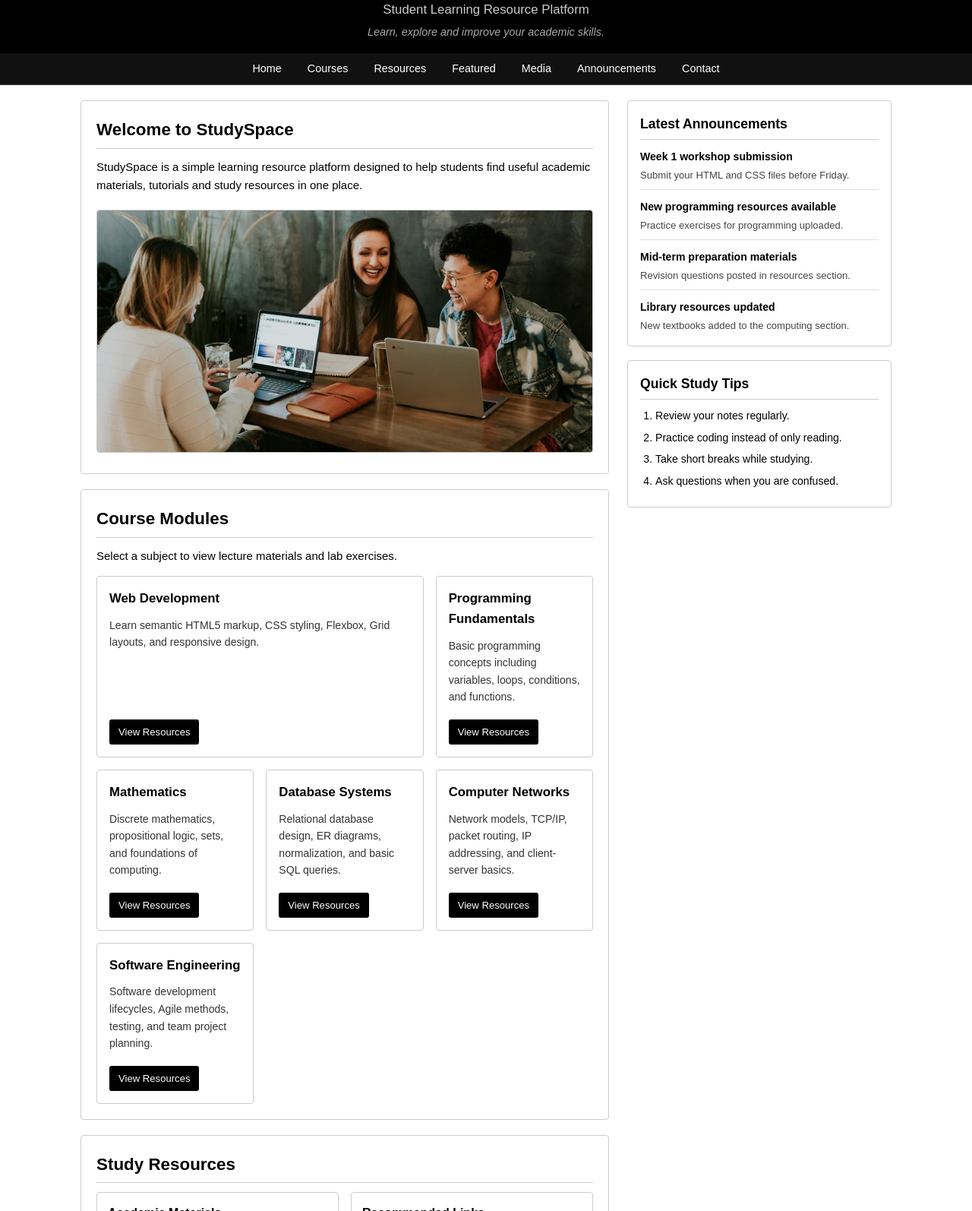
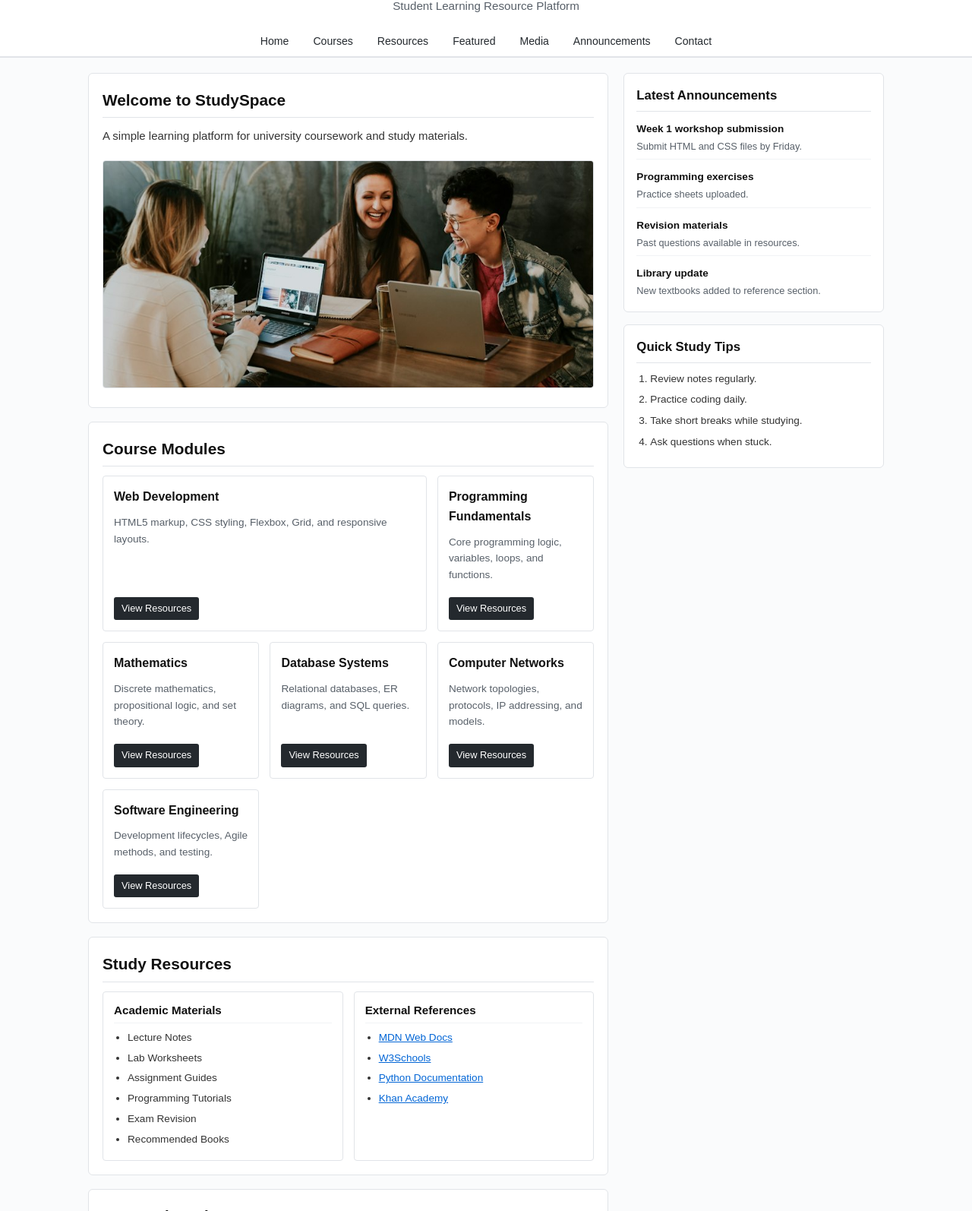
Before and after one commit to riteshregmi69-del/workshop-1, a plain HTML site: page index.html in a window 1280 px wide. Shown: the part 79-1673 px from the top of the page at 76% size. Drawn offline with Linux system fonts and the light colour scheme.

Commit message:
Simplify text and unify clean light theme across header, body and footer

```diff
--- a/index.html
+++ b/index.html
@@ -12,7 +12,6 @@
         <div class="header-content">
             <h1>StudySpace</h1>
             <p class="subtitle">Student Learning Resource Platform</p>
-            <p class="tagline">Learn, explore and improve your academic skills.</p>
         </div>
 
         <nav class="main-nav">
@@ -34,48 +33,47 @@
 
             <section id="home" class="content-box">
                 <h2>Welcome to StudySpace</h2>
-                <p>StudySpace is a simple learning resource platform designed to help students find useful academic materials, tutorials and study resources in one place.</p>
-                <img src="images/study.jpg" alt="Students sitting together at a desk studying with laptop and books" class="home-photo">
+                <p>A simple learning platform for university coursework and study materials.</p>
+                <img src="images/study.jpg" alt="Students studying together at a desk" class="home-photo">
             </section>
 
             <section id="courses" class="content-box">
                 <h2>Course Modules</h2>
-                <p>Select a subject to view lecture materials and lab exercises.</p>
 
                 <div class="courses-grid">
                     <article class="course-card card-featured">
                         <h3>Web Development</h3>
-                        <p>Learn semantic HTML5 markup, CSS styling, Flexbox, Grid layouts, and responsive design.</p>
+                        <p>HTML5 markup, CSS styling, Flexbox, Grid, and responsive layouts.</p>
                         <a href="#resources" class="card-btn">View Resources</a>
                     </article>
 
                     <article class="course-card">
                         <h3>Programming Fundamentals</h3>
-                        <p>Basic programming concepts including variables, loops, conditions, and functions.</p>
+                        <p>Core programming logic, variables, loops, and functions.</p>
                         <a href="#resources" class="card-btn">View Resources</a>
                     </article>
 
                     <article class="course-card">
                         <h3>Mathematics</h3>
-                        <p>Discrete mathematics, propositional logic, sets, and foundations of computing.</p>
+                        <p>Discrete mathematics, propositional logic, and set theory.</p>
                         <a href="#resources" class="card-btn">View Resources</a>
                     </article>
 
                     <article class="course-card">
                         <h3>Database Systems</h3>
-                        <p>Relational database design, ER diagrams, normalization, and basic SQL queries.</p>
+                        <p>Relational databases, ER diagrams, and SQL queries.</p>
                         <a href="#resources" class="card-btn">View Resources</a>
                     </article>
 
                     <article class="course-card">
                         <h3>Computer Networks</h3>
-                        <p>Network models, TCP/IP, packet routing, IP addressing, and client-server basics.</p>
+                        <p>Network topologies, protocols, IP addressing, and models.</p>
                         <a href="#resources" class="card-btn">View Resources</a>
                     </article>
 
                     <article class="course-card">
                         <h3>Software Engineering</h3>
-                        <p>Software development lifecycles, Agile methods, testing, and team project planning.</p>
+                        <p>Development lifecycles, Agile methods, and testing.</p>
                         <a href="#resources" class="card-btn">View Resources</a>
                     </article>
                 </div>
@@ -88,34 +86,33 @@
                     <div class="resource-group">
                         <h3>Academic Materials</h3>
                         <ul class="simple-list">
-                            <li><strong>Lecture Notes:</strong> Weekly presentation slides.</li>
-                            <li><strong>Practical/Lab Materials:</strong> Lab sheets and practice exercises.</li>
-                            <li><strong>Assignment Guides:</strong> Coursework briefs and marking guidelines.</li>
-                            <li><strong>Programming Tutorials:</strong> HTML, CSS, and programming examples.</li>
-                            <li><strong>Exam Preparation:</strong> Past questions and revision checklists.</li>
-                            <li><strong>Recommended Books:</strong> Library reference textbooks.</li>
+                            <li>Lecture Notes</li>
+                            <li>Lab Worksheets</li>
+                            <li>Assignment Guides</li>
+                            <li>Programming Tutorials</li>
+                            <li>Exam Revision</li>
+                            <li>Recommended Books</li>
                         </ul>
                     </div>
 
                     <div class="resource-group">
-                        <h3>Recommended Links</h3>
+                        <h3>External References</h3>
                         <ul class="simple-list">
-                            <li><a href="https://developer.mozilla.org" target="_blank" rel="noopener">MDN Web Docs</a> - Web standards documentation.</li>
-                            <li><a href="https://www.w3schools.com" target="_blank" rel="noopener">W3Schools</a> - Web tutorials and examples.</li>
-                            <li><a href="https://www.python.org/doc/" target="_blank" rel="noopener">Python Docs</a> - Official Python guides.</li>
-                            <li><a href="https://www.khanacademy.org" target="_blank" rel="noopener">Khan Academy</a> - Computing and math lessons.</li>
+                            <li><a href="https://developer.mozilla.org" target="_blank" rel="noopener">MDN Web Docs</a></li>
+                            <li><a href="https://www.w3schools.com" target="_blank" rel="noopener">W3Schools</a></li>
+                            <li><a href="https://www.python.org/doc/" target="_blank" rel="noopener">Python Documentation</a></li>
+                            <li><a href="https://www.khanacademy.org" target="_blank" rel="noopener">Khan Academy</a></li>
                         </ul>
                     </div>
                 </div>
             </section>
 
             <section id="featured" class="content-box">
-                <h2>Featured Study Session</h2>
+                <h2>Featured Study</h2>
                 <figure class="featured-block">
-                    <img src="images/library.jpg" alt="Students studying together in the college library" class="featured-photo">
+                    <img src="images/library.jpg" alt="Students studying together in the library" class="featured-photo">
                     <figcaption>Students working together during a study session.</figcaption>
                 </figure>
-                <p>Working in groups during lab sessions helps students solve programming problems and share helpful study techniques.</p>
             </section>
 
             <section id="media" class="content-box">
@@ -124,7 +121,6 @@
                 <div class="media-grid">
                     <div class="media-box">
                         <h3>Video Tutorial</h3>
-                        <p>Watch this video on web development basics:</p>
                         <video controls class="player" poster="images/library.jpg">
                             <source src="video.mp4" type="video/mp4">
                             Your browser does not support the video tag.
@@ -133,7 +129,6 @@
 
                     <div class="media-box">
                         <h3>Audio Guide</h3>
-                        <p>Listen to this short study guide clip:</p>
                         <audio controls class="player">
                             <source src="audio.mp3" type="audio/mpeg">
                             Your browser does not support the audio element.
@@ -143,10 +138,9 @@
             </section>
 
             <section id="contact" class="content-box">
-                <h2>Contact Information</h2>
-                <p><strong>Department:</strong> Computing and Information Technology</p>
+                <h2>Contact</h2>
+                <p><strong>Department:</strong> Computing and Technology</p>
                 <p><strong>Location:</strong> Computing Lab 204</p>
-                <p><strong>Hours:</strong> Monday – Friday, 9:00 AM – 4:00 PM</p>
                 <p><strong>Email:</strong> <a href="mailto:support@studyspace.edu">support@studyspace.edu</a></p>
             </section>
 
@@ -159,19 +153,19 @@
                 <ul class="announcements">
                     <li>
                         <strong>Week 1 workshop submission</strong>
-                        <p>Submit your HTML and CSS files before Friday.</p>
+                        <p>Submit HTML and CSS files by Friday.</p>
                     </li>
                     <li>
-                        <strong>New programming resources available</strong>
-                        <p>Practice exercises for programming uploaded.</p>
+                        <strong>Programming exercises</strong>
+                        <p>Practice sheets uploaded.</p>
                     </li>
                     <li>
-                        <strong>Mid-term preparation materials</strong>
-                        <p>Revision questions posted in resources section.</p>
+                        <strong>Revision materials</strong>
+                        <p>Past questions available in resources.</p>
                     </li>
                     <li>
-                        <strong>Library resources updated</strong>
-                        <p>New textbooks added to the computing section.</p>
+                        <strong>Library update</strong>
+                        <p>New textbooks added to reference section.</p>
                     </li>
                 </ul>
             </div>
@@ -179,10 +173,10 @@
             <div class="sidebar-box">
                 <h3>Quick Study Tips</h3>
                 <ol class="tips-list">
-                    <li>Review your notes regularly.</li>
-                    <li>Practice coding instead of only reading.</li>
+                    <li>Review notes regularly.</li>
+                    <li>Practice coding daily.</li>
                     <li>Take short breaks while studying.</li>
-                    <li>Ask questions when you are confused.</li>
+                    <li>Ask questions when stuck.</li>
                 </ol>
             </div>
 
--- a/style.css
+++ b/style.css
@@ -8,18 +8,18 @@ body {
     font-family: Arial, Helvetica, sans-serif;
     font-size: 15px;
     line-height: 1.6;
-    color: #000000;
-    background-color: #ffffff;
+    color: #222222;
+    background-color: #fafbfc;
 }
 
 a {
-    color: #000000;
+    color: #0366d6;
 }
 
 .site-header {
-    background-color: #000000;
-    color: #ffffff;
-    border-bottom: 1px solid #222222;
+    background-color: #ffffff;
+    color: #111111;
+    border-bottom: 1px solid #e1e4e8;
 }
 
 .header-content {
@@ -28,29 +28,23 @@ a {
     justify-content: center;
     align-items: center;
     gap: 4px;
-    padding: 24px 16px 16px 16px;
+    padding: 22px 16px 14px 16px;
     text-align: center;
 }
 
 .site-header h1 {
-    font-size: 2rem;
-    color: #ffffff;
+    font-size: 1.9rem;
+    color: #111111;
 }
 
 .subtitle {
-    font-size: 1.05rem;
-    color: #cccccc;
-}
-
-.tagline {
-    font-size: 0.9rem;
-    color: #aaaaaa;
-    font-style: italic;
+    font-size: 0.95rem;
+    color: #586069;
 }
 
 .main-nav {
-    background-color: #111111;
-    border-bottom: 1px solid #222222;
+    background-color: #ffffff;
+    border-bottom: 1px solid #e1e4e8;
     padding: 0 16px;
 }
 
@@ -66,63 +60,62 @@ a {
 }
 
 .nav-links a {
-    color: #ffffff;
+    color: #24292e;
     text-decoration: none;
-    font-size: 0.9rem;
+    font-size: 0.88rem;
     padding: 6px 12px;
-    border-radius: 3px;
-    border: 1px solid transparent;
+    border-radius: 4px;
 }
 
 .nav-links a:hover {
-    background-color: #333333;
-    color: #ffffff;
+    background-color: #f1f3f5;
+    color: #000000;
 }
 
 .page-layout {
     display: grid;
     grid-template-columns: 2fr 1fr;
-    gap: 24px;
-    max-width: 1100px;
+    gap: 20px;
+    max-width: 1080px;
     margin: 20px auto;
     padding: 0 16px;
 }
 
 .content-box {
     background-color: #ffffff;
-    border: 1px solid #cccccc;
-    border-radius: 4px;
-    padding: 20px;
-    margin-bottom: 20px;
+    border: 1px solid #e1e4e8;
+    border-radius: 6px;
+    padding: 18px;
+    margin-bottom: 18px;
 }
 
 .content-box h2 {
-    font-size: 1.4rem;
-    color: #000000;
-    border-bottom: 1px solid #cccccc;
+    font-size: 1.3rem;
+    color: #111111;
+    border-bottom: 1px solid #e1e4e8;
     padding-bottom: 6px;
     margin-bottom: 12px;
 }
 
 .content-box p {
     margin-bottom: 10px;
-    color: #000000;
+    color: #333333;
 }
 
 .home-photo {
     width: 100%;
-    max-height: 320px;
+    max-height: 300px;
     object-fit: cover;
     border-radius: 4px;
     margin-top: 10px;
-    border: 1px solid #cccccc;
+    border: 1px solid #e1e4e8;
 }
 
 .courses-grid {
     display: grid;
     grid-template-columns: repeat(3, 1fr);
-    gap: 16px;
-    margin-top: 14px;
+    gap: 14px;
+    margin-top: 12px;
 }
 
 .card-featured {
@@ -131,9 +124,9 @@ a {
 
 .course-card {
     background-color: #ffffff;
-    border: 1px solid #cccccc;
+    border: 1px solid #e1e4e8;
     border-radius: 4px;
-    padding: 16px;
+    padding: 14px;
     display: flex;
     flex-direction: column;
     justify-content: space-between;
@@ -141,72 +134,72 @@ a {
 }
 
 .course-card h3 {
-    font-size: 1.05rem;
-    color: #000000;
+    font-size: 1rem;
+    color: #111111;
 }
 
 .course-card p {
-    font-size: 0.88rem;
-    color: #333333;
+    font-size: 0.85rem;
+    color: #586069;
     margin-bottom: 8px;
     flex-grow: 1;
 }
 
 .card-btn {
     display: inline-block;
-    background-color: #000000;
+    background-color: #24292e;
     color: #ffffff;
     text-decoration: none;
-    font-size: 0.82rem;
-    padding: 6px 12px;
+    font-size: 0.8rem;
+    padding: 5px 10px;
     border-radius: 3px;
     width: fit-content;
 }
 
 .card-btn:hover {
-    background-color: #444444;
+    background-color: #0366d6;
 }
 
 .resources-grid {
     display: grid;
     grid-template-columns: 1fr 1fr;
-    gap: 16px;
+    gap: 14px;
     margin-top: 10px;
 }
 
 .resource-group {
     background-color: #ffffff;
-    border: 1px solid #cccccc;
+    border: 1px solid #e1e4e8;
     border-radius: 4px;
-    padding: 14px;
+    padding: 12px 14px;
 }
 
 .resource-group h3 {
-    font-size: 1rem;
-    color: #000000;
+    font-size: 0.95rem;
+    color: #111111;
     margin-bottom: 8px;
-    border-bottom: 1px solid #e0e0e0;
+    border-bottom: 1px solid #f1f3f5;
     padding-bottom: 4px;
 }
 
 .simple-list {
-    padding-left: 20px;
+    padding-left: 18px;
 }
 
 .simple-list li {
-    font-size: 0.88rem;
-    margin-bottom: 6px;
-    color: #000000;
+    font-size: 0.85rem;
+    margin-bottom: 5px;
+    color: #333333;
 }
 
 .simple-list a {
-    color: #000000;
+    color: #0366d6;
     text-decoration: underline;
 }
 
 .featured-block {
-    margin: 12px 0;
-    border: 1px solid #cccccc;
+    margin: 10px 0;
+    border: 1px solid #e1e4e8;
     border-radius: 4px;
     overflow: hidden;
     background-color: #ffffff;
@@ -214,75 +207,70 @@ a {
 
 .featured-photo {
     width: 100%;
-    max-height: 320px;
+    max-height: 300px;
     object-fit: cover;
     display: block;
 }
 
 .featured-block figcaption {
     padding: 8px 12px;
-    font-size: 0.88rem;
+    font-size: 0.85rem;
     font-style: italic;
-    color: #333333;
+    color: #586069;
     background-color: #ffffff;
-    border-top: 1px solid #cccccc;
+    border-top: 1px solid #e1e4e8;
     text-align: center;
 }
 
 .media-grid {
     display: grid;
     grid-template-columns: 1fr 1fr;
-    gap: 16px;
+    gap: 14px;
     margin-top: 10px;
 }
 
 .media-box {
     background-color: #ffffff;
-    border: 1px solid #cccccc;
+    border: 1px solid #e1e4e8;
     border-radius: 4px;
     padding: 14px;
 }
 
 .media-box h3 {
-    font-size: 1rem;
-    color: #000000;
-    margin-bottom: 4px;
-}
-
-.media-box p {
-    font-size: 0.85rem;
-    color: #333333;
+    font-size: 0.95rem;
+    color: #111111;
+    margin-bottom: 6px;
 }
 
 .player {
     width: 100%;
-    margin-top: 10px;
+    margin-top: 6px;
     border-radius: 3px;
-    border: 1px solid #cccccc;
+    border: 1px solid #e1e4e8;
 }
 
 video.player {
-    max-height: 200px;
+    max-height: 190px;
     background-color: #000000;
 }
 
 .sidebar {
     display: flex;
     flex-direction: column;
-    gap: 18px;
+    gap: 16px;
 }
 
 .sidebar-box {
     background-color: #ffffff;
-    border: 1px solid #cccccc;
-    border-radius: 4px;
+    border: 1px solid #e1e4e8;
+    border-radius: 6px;
     padding: 16px;
 }
 
 .sidebar-box h3 {
-    font-size: 1.1rem;
-    color: #000000;
-    border-bottom: 1px solid #cccccc;
+    font-size: 1.05rem;
+    color: #111111;
+    border-bottom: 1px solid #e1e4e8;
     padding-bottom: 6px;
     margin-bottom: 10px;
 }
@@ -295,8 +283,8 @@ video.player {
 }
 
 .announcements li {
-    padding-bottom: 8px;
-    border-bottom: 1px solid #e0e0e0;
+    padding-bottom: 6px;
+    border-bottom: 1px solid #f1f3f5;
 }
 
 .announcements li:last-child {
@@ -305,53 +293,53 @@ video.player {
 }
 
 .announcements strong {
-    font-size: 0.88rem;
-    color: #000000;
+    font-size: 0.85rem;
+    color: #111111;
 }
 
 .announcements p {
-    font-size: 0.82rem;
-    color: #444444;
+    font-size: 0.8rem;
+    color: #586069;
     margin-top: 2px;
 }
 
 .tips-list {
-    padding-left: 20px;
+    padding-left: 18px;
 }
 
 .tips-list li {
-    font-size: 0.88rem;
+    font-size: 0.85rem;
     margin-bottom: 6px;
-    color: #000000;
+    color: #333333;
 }
 
 .site-footer {
-    background-color: #000000;
-    color: #ffffff;
-    margin-top: 30px;
-    border-top: 2px solid #222222;
+    background-color: #ffffff;
+    color: #24292e;
+    margin-top: 24px;
+    border-top: 1px solid #e1e4e8;
 }
 
 .footer-content {
-    max-width: 1100px;
+    max-width: 1080px;
     margin: 0 auto;
-    padding: 24px 16px 14px 16px;
+    padding: 20px 16px 12px 16px;
     display: flex;
     flex-direction: row;
     justify-content: space-between;
     align-items: center;
     flex-wrap: wrap;
-    gap: 16px;
+    gap: 14px;
 }
 
 .footer-left h3 {
-    font-size: 1.2rem;
-    color: #ffffff;
+    font-size: 1.1rem;
+    color: #111111;
 }
 
 .footer-left p {
-    font-size: 0.85rem;
-    color: #cccccc;
+    font-size: 0.82rem;
+    color: #586069;
 }
 
 .footer-links {
@@ -363,28 +351,29 @@ video.player {
 }
 
 .footer-links a {
-    color: #ffffff;
+    color: #586069;
     text-decoration: none;
-    font-size: 0.85rem;
+    font-size: 0.82rem;
 }
 
 .footer-links a:hover {
+    color: #0366d6;
     text-decoration: underline;
 }
 
 .copyright {
     text-align: center;
-    padding: 12px 16px;
-    font-size: 0.8rem;
-    color: #888888;
-    background-color: #0a0a0a;
-    border-top: 1px solid #222222;
+    padding: 10px 16px;
+    font-size: 0.78rem;
+    color: #6a737d;
+    background-color: #fafbfc;
+    border-top: 1px solid #e1e4e8;
 }
 
 @media (max-width: 850px) {
     .page-layout {
         grid-template-columns: 1fr;
-        gap: 18px;
+        gap: 16px;
     }
 
     .courses-grid {
@@ -402,7 +391,7 @@ video.player {
 
 @media (max-width: 600px) {
     .site-header h1 {
-        font-size: 1.6rem;
+        font-size: 1.5rem;
     }
 
     .nav-links {
@@ -413,9 +402,8 @@ video.player {
 
     .nav-links a {
         text-align: center;
-        border: 1px solid #333333;
-        background-color: #1a1a1a;
-        color: #ffffff;
+        border: 1px solid #e1e4e8;
+        background-color: #fafbfc;
     }
 
     .courses-grid {
```
